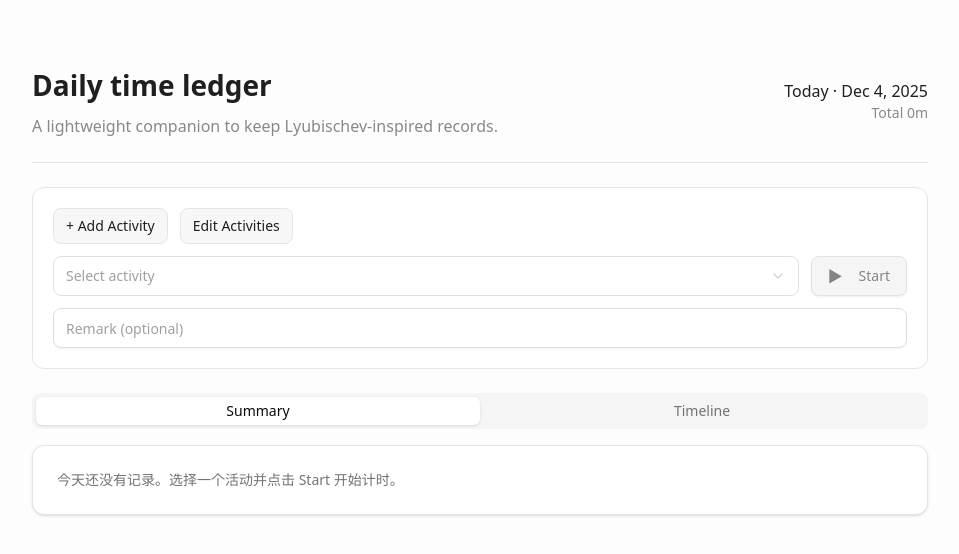
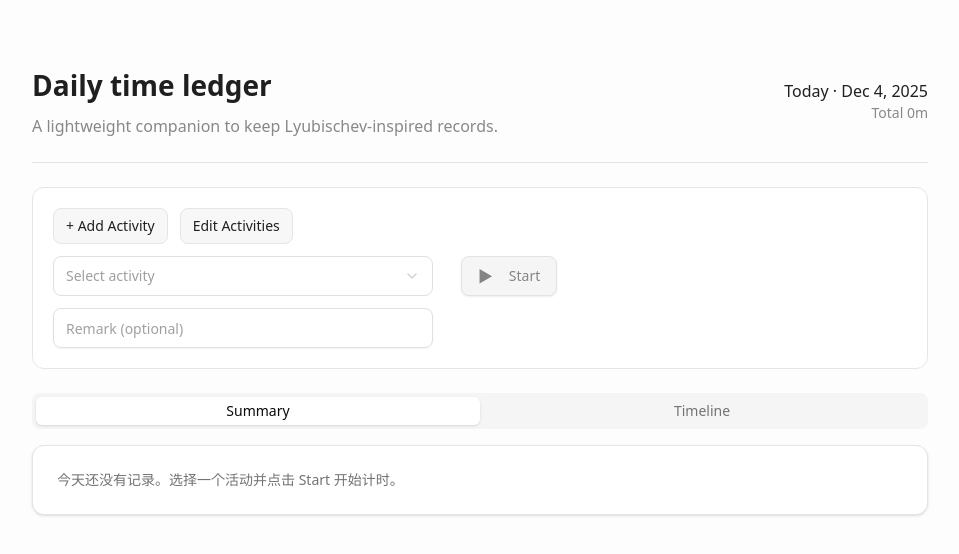
Before and after one commit to Rougeetnoir/LyubiDaily, a React (Vite) app: page / in a window 1280 px wide. Shown: the top 554 px of the page, without its empty margins (160-1119 px from the left). Built offline with nearby package versions, Linux system fonts and the light colour scheme.

Commit message:
update starter section layout

```diff
--- a/src/App.tsx
+++ b/src/App.tsx
@@ -334,14 +334,14 @@ function App() {
               Edit Activities
             </Button>
           </div>
-          <div className="flex flex-col gap-3 sm:flex-row sm:items-center">
-            <div className="flex w-full flex-1">
+          <div className="flex flex-col gap-3 sm:flex-row sm:items-start">
+            <div className="flex w-full max-w-[380px] flex-col gap-3">
               <Select
                 value={selectedActivityId || undefined}
                 onValueChange={(value: string) => setSelectedActivityId(value)}
                 disabled={activities.length === 0}
               >
-                <SelectTrigger className="h-10 w-full min-w-0 rounded-lg border border-[#E0E0E0] bg-white text-sm text-[#333333] shadow-none focus:border-[#C5C5C5] focus:ring-0 focus:ring-offset-0 [&[data-placeholder]]:text-[#A0A0A0]">
+                <SelectTrigger className="h-10 w-full rounded-lg border border-[#E0E0E0] bg-white text-sm text-[#333333] shadow-none focus:border-[#C5C5C5] focus:ring-0 focus:ring-offset-0 [&[data-placeholder]]:text-[#A0A0A0]">
                   <SelectValue placeholder={activities.length ? 'Select activity' : 'Add an activity first'} />
                 </SelectTrigger>
                 <SelectContent>
@@ -355,8 +355,14 @@ function App() {
                   ))}
                 </SelectContent>
               </Select>
+              <Input
+                placeholder="Remark (optional)"
+                value={remark}
+                onChange={(event: ChangeEvent<HTMLInputElement>) => setRemark(event.target.value)}
+                className="h-10 w-full rounded-lg border border-[#E0E0E0] px-3 text-sm text-[#333333] placeholder:text-[#A0A0A0] focus:border-[#C5C5C5] focus:ring-0"
+              />
             </div>
-            <div className="flex flex-col gap-2 sm:w-auto sm:flex-row sm:items-center">
+            <div className="flex flex-col gap-2 sm:ml-4 sm:w-auto sm:flex-row sm:items-center">
               <Button
                 onClick={isRunning ? handleStop : handleStart}
                 disabled={startButtonDisabled}
@@ -370,12 +376,6 @@ function App() {
               )}
             </div>
           </div>
-          <Input
-            placeholder="Remark (optional)"
-            value={remark}
-            onChange={(event: ChangeEvent<HTMLInputElement>) => setRemark(event.target.value)}
-            className="h-10 w-full rounded-lg border border-[#E0E0E0] px-3 text-sm text-[#333333] placeholder:text-[#A0A0A0] focus:border-[#C5C5C5] focus:ring-0"
-          />
           {runningRecord && (
             <p className="text-xs text-muted-foreground">
               计时中：
```
